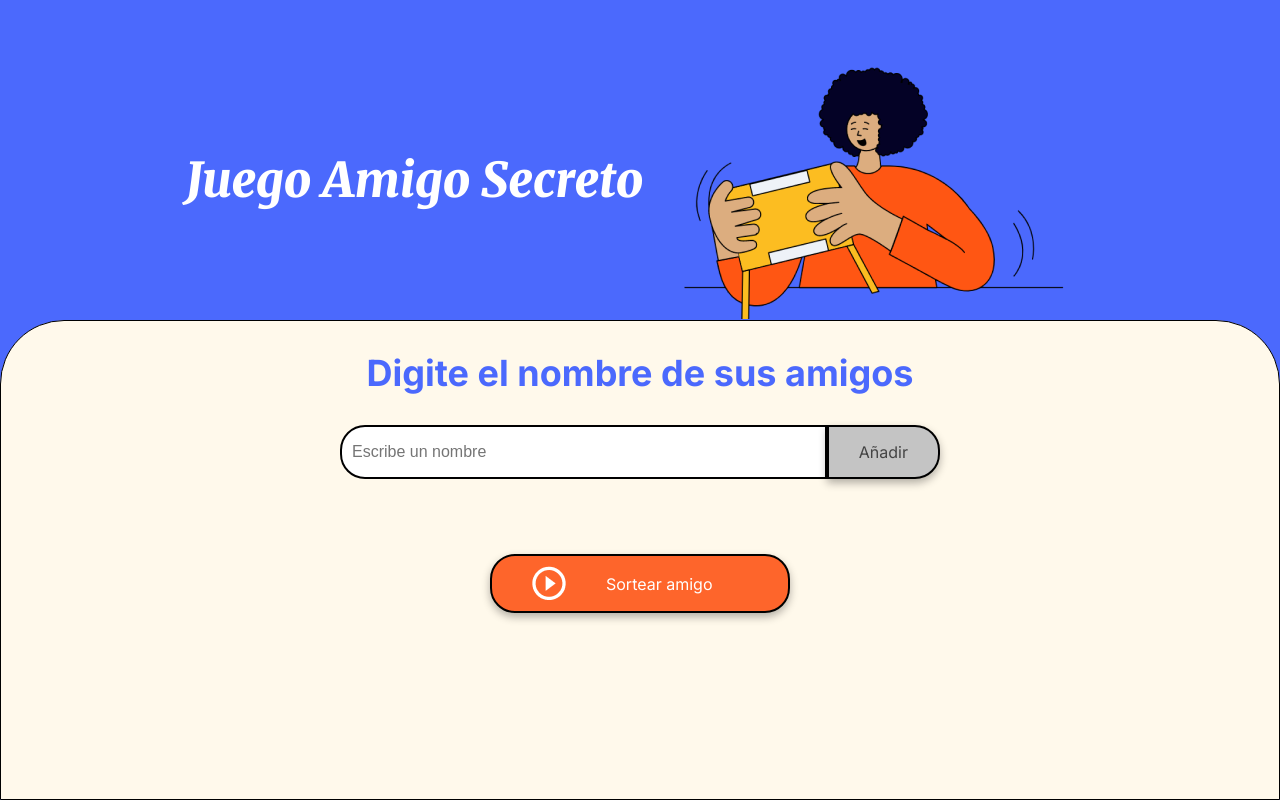
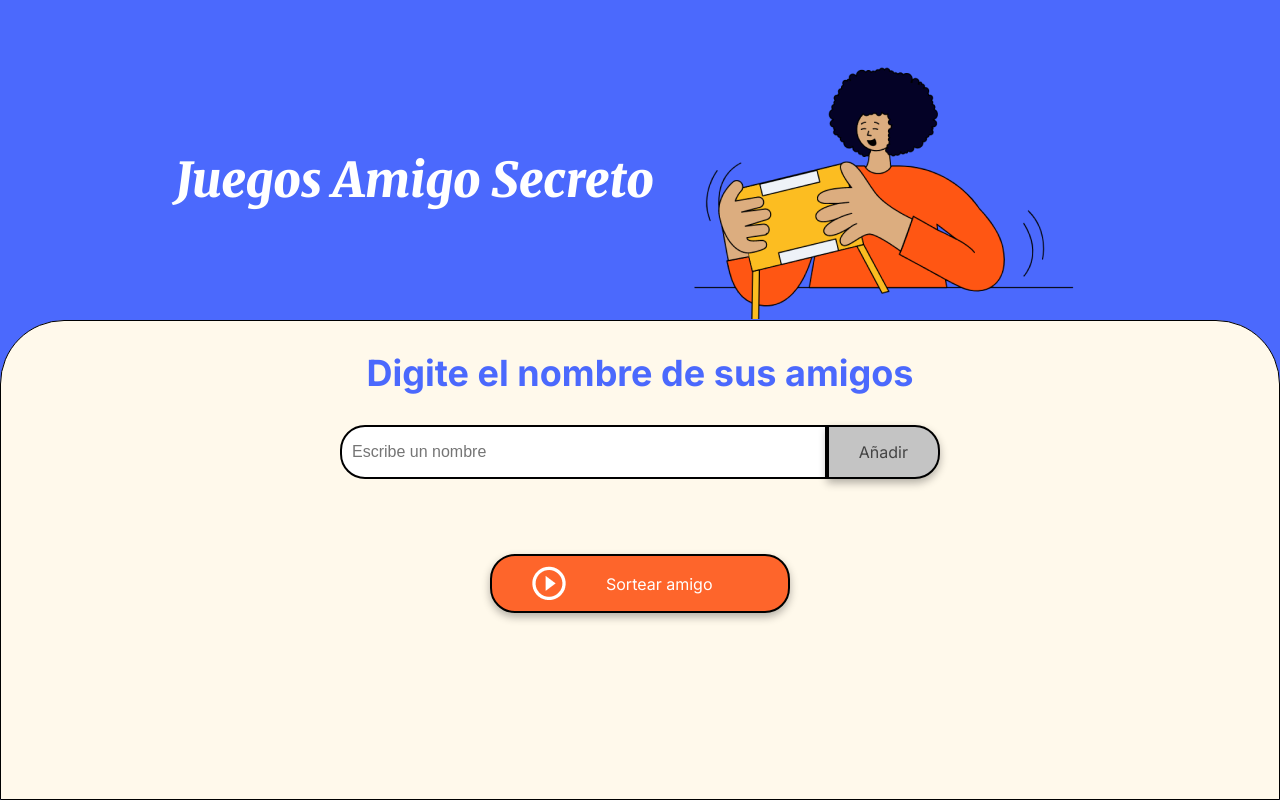
Before and after one commit to PatoDiaz1978/challenge-amigo-secreto_esp-main, a plain HTML site: page index.html in a window 1280 px wide. Drawn offline with Linux system fonts and the light colour scheme.

Commit message:
se modifica palabra juego

```diff
--- a/index.html
+++ b/index.html
@@ -13,7 +13,7 @@
 <body>
     <main class="main-content">
         <header class="header-banner">
-            <h1 class="main-title">Juego Amigo Secreto</h1>
+            <h1 class="main-title">Juegos Amigo Secreto</h1>
             <img src="assets/amigo-secreto.png" alt="Imagen representativa de amigo secreto">
         </header>
 
```
